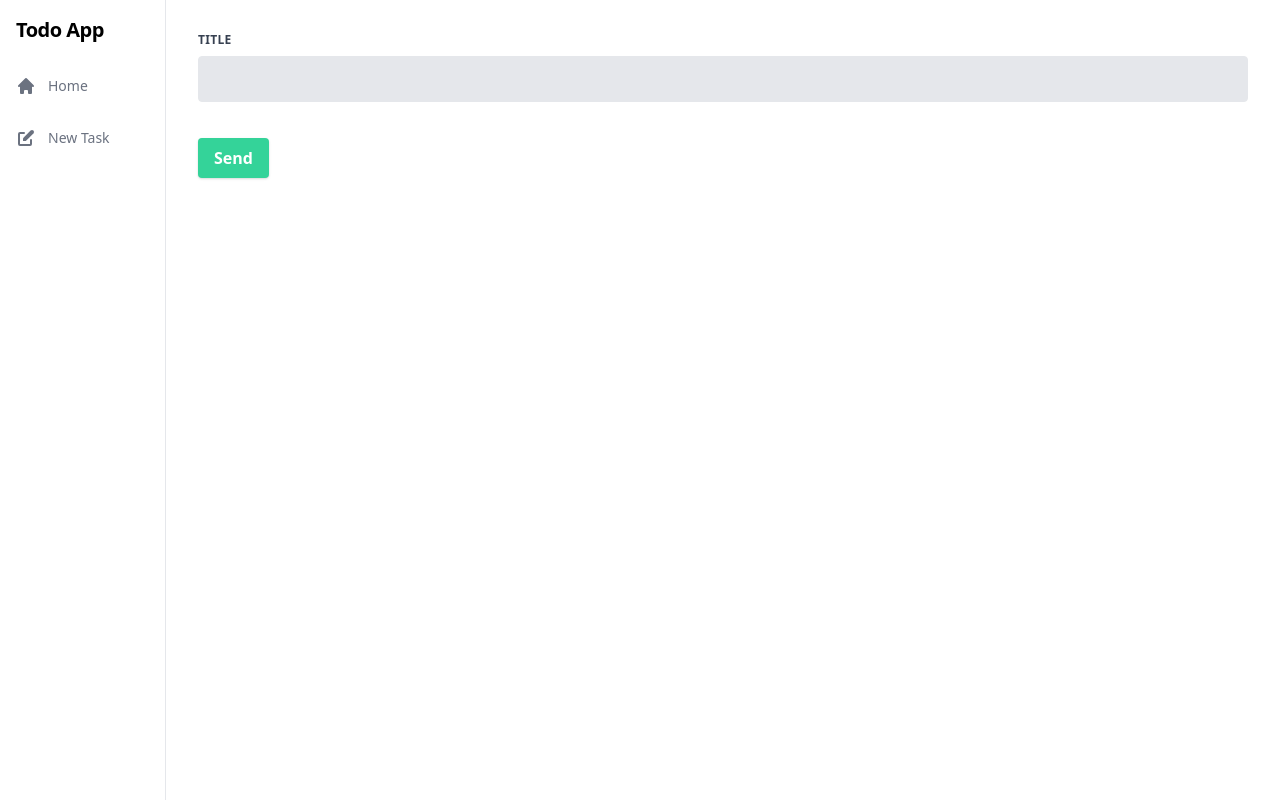
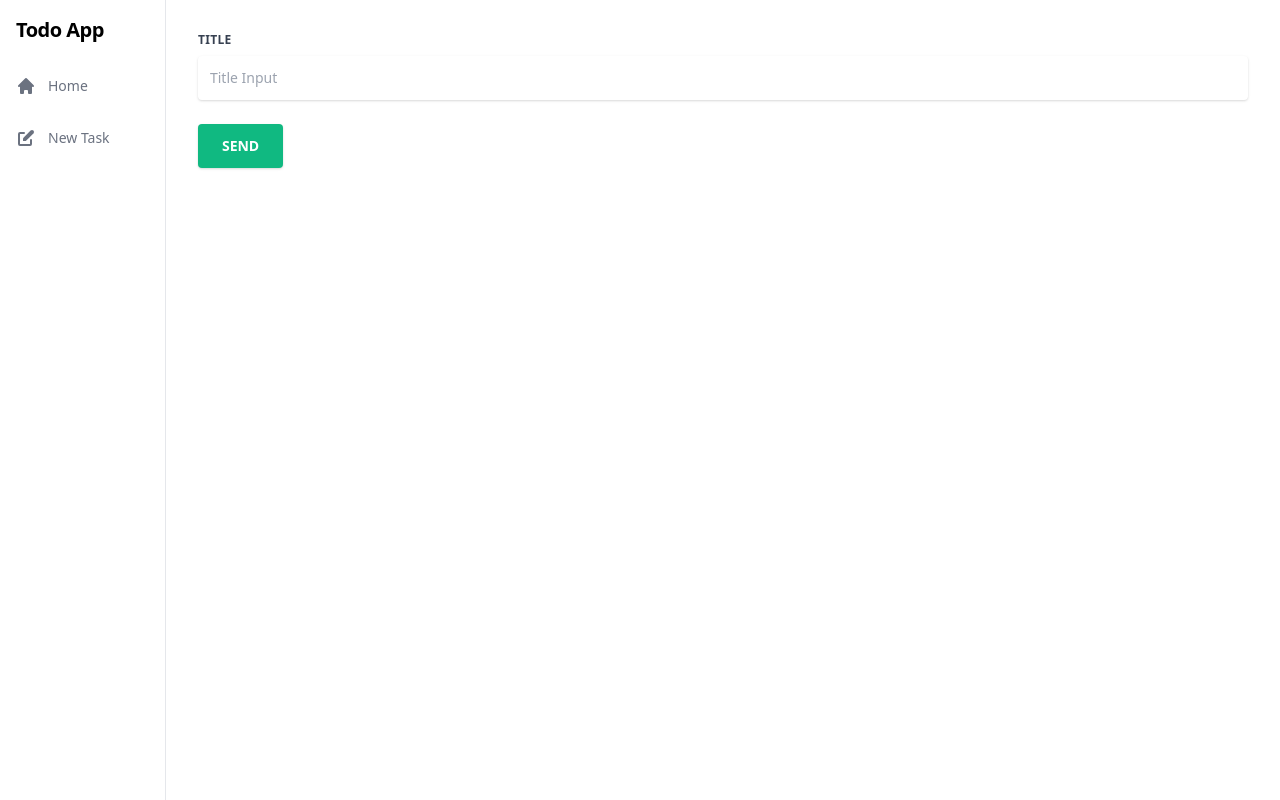
Before and after one commit to Onebase-Fujitsu/todo-app-client, a React (Create React App) app: page /newTask in a window 1280 px wide. Built offline with nearby package versions, Linux system fonts and the light colour scheme; no server answers.

Commit message:
apply design to TodoList

```diff
--- a/src/components/NewTaskForm.tsx
+++ b/src/components/NewTaskForm.tsx
@@ -18,9 +18,10 @@ const NewTaskForm = () => {
             Title
           </label>
           <input
-            className="appearance-none block w-full bg-gray-200 text-gray-700 border border-gray-200 rounded py-3 px-4 mb-3 leading-tight focus:outline-none focus:bg-white focus:border-gray-500"
+            className="px-3 py-3 placeholder-blueGray-300 text-blueGray-600 relative bg-white bg-white rounded text-sm border-0 shadow outline-none focus:outline-none focus:ring w-full"
             id="titleInput"
             data-testid="TitleInput"
+            placeholder="Title Input"
             type="text"
             value={taskInput}
             onChange={(event) => setTaskInput(event.target.value)}
@@ -30,7 +31,7 @@ const NewTaskForm = () => {
       <div className="md:flex md:items-center">
         <div className="md:w-1/3">
           <button
-            className="shadow bg-green-400 hover:bg-green-400 focus:shadow-outline focus:outline-none text-white font-bold py-2 px-4 rounded"
+            className="bg-green-500 text-white active:bg-green-600 font-bold uppercase text-sm px-6 py-3 rounded shadow hover:shadow-lg outline-none focus:outline-none mr-1 mb-1 ease-linear transition-all duration-150"
             type="button"
             onClick={()=>dispatch(postTodoAction({title: taskInput}))}
           >
--- a/src/components/TodoList.tsx
+++ b/src/components/TodoList.tsx
@@ -1,5 +1,4 @@
 import {useSelector} from 'react-redux'
-import {ArchiveIcon} from "@heroicons/react/solid";
 import {RootState} from '../stores/store'
 
 const TodoList = () => {
@@ -9,13 +8,11 @@ const TodoList = () => {
     <ul data-testid="TodoList" className="w-full p-8 flex flex-col">
       {todos.map((todo) => (
         <li key={todo.id} className="w-full flex justify-center items-center pb-4">
-          <div className="border-2 flex justify-between border-gray-200 w-full rounded-lg shadow-lg p-4">
-            <div>
-              <p className="text-xl font-bold">{todo.title}</p>
-            </div>
-            <button type="button">
-              <ArchiveIcon className="w-6"/>
-            </button>
+          <div className="border-2 flex border-gray-200 w-full rounded-lg shadow-lg p-4">
+            <label className="inline-flex items-center mr-4">
+              <input type="checkbox" className="form-checkbox h-5 w-5 text-gray-600" defaultChecked={todo.completed} />
+            </label>
+            <p className="text-xl font-bold">{todo.title}</p>
           </div>
         </li>
       ))}
```
